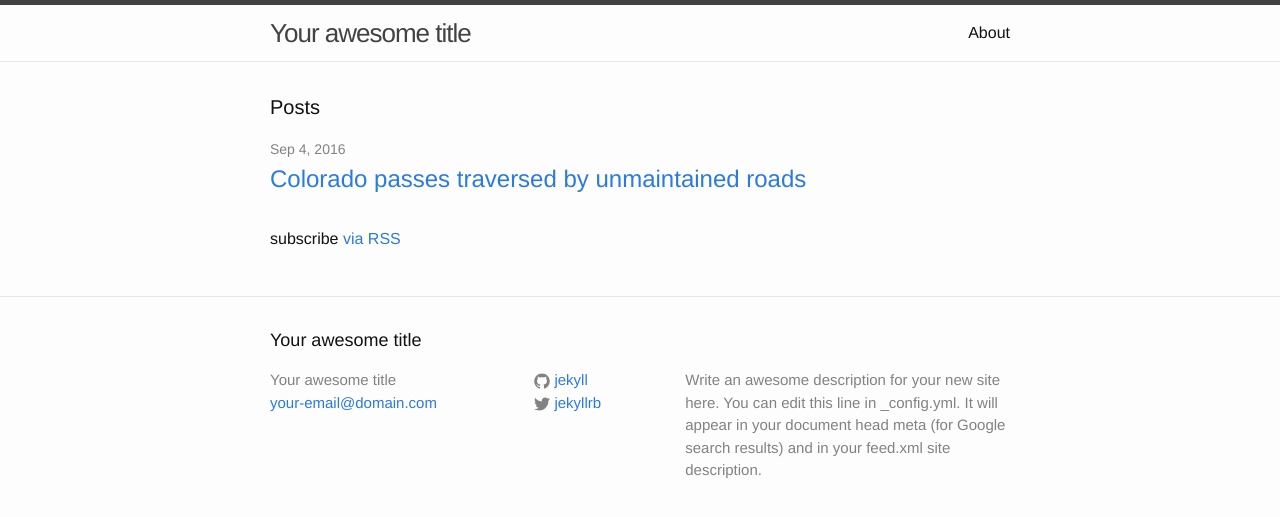
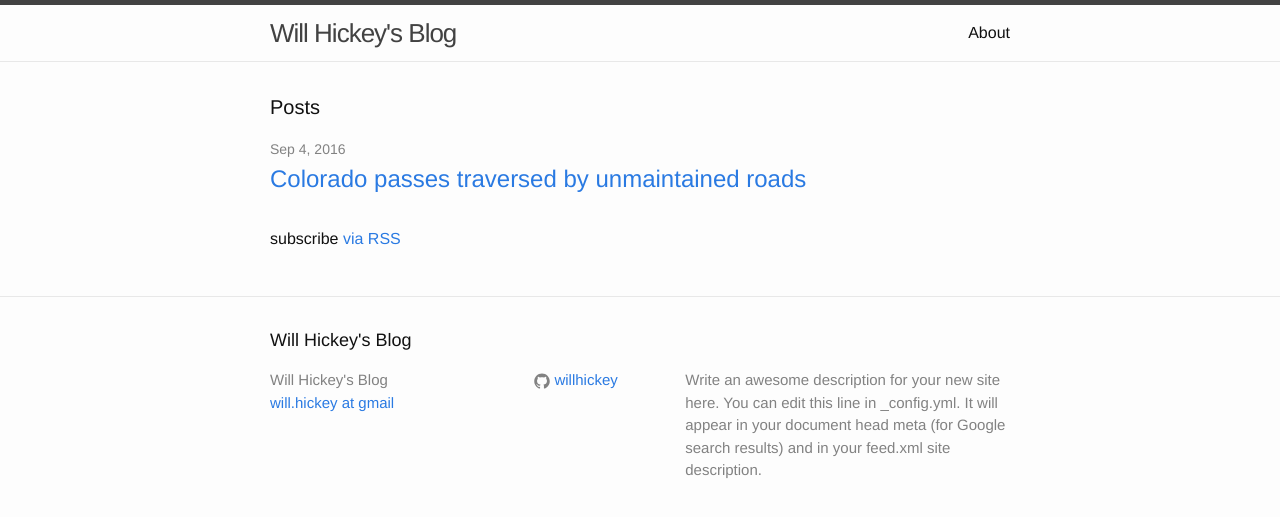
Before and after one commit to willhickey/willhickey.github.io, a Jekyll site: the page built from index.html, in a window 1280 px wide. Shown: the top 517 px of the page. Built offline with Jekyll 4.4.1, drawn with Linux system fonts in a browser that asks for light colours.

Commit message:
Added some details to config

```diff
--- a/_config.yml
+++ b/_config.yml
@@ -6,16 +6,15 @@
 # 'jekyll serve'. If you change this file, please restart the server process.
 
 # Site settings
-title: Your awesome title
-email: your-email@domain.com
+title: Will Hickey's Blog
+email: will.hickey at gmail
 description: > # this means to ignore newlines until "baseurl:"
   Write an awesome description for your new site here. You can edit this
   line in _config.yml. It will appear in your document head meta (for
   Google search results) and in your feed.xml site description.
 baseurl: "" # the subpath of your site, e.g. /blog
 url: "http://yourdomain.com" # the base hostname & protocol for your site
-twitter_username: jekyllrb
-github_username:  jekyll
+github_username:  willhickey
 
 # Build settings
 markdown: kramdown
```
